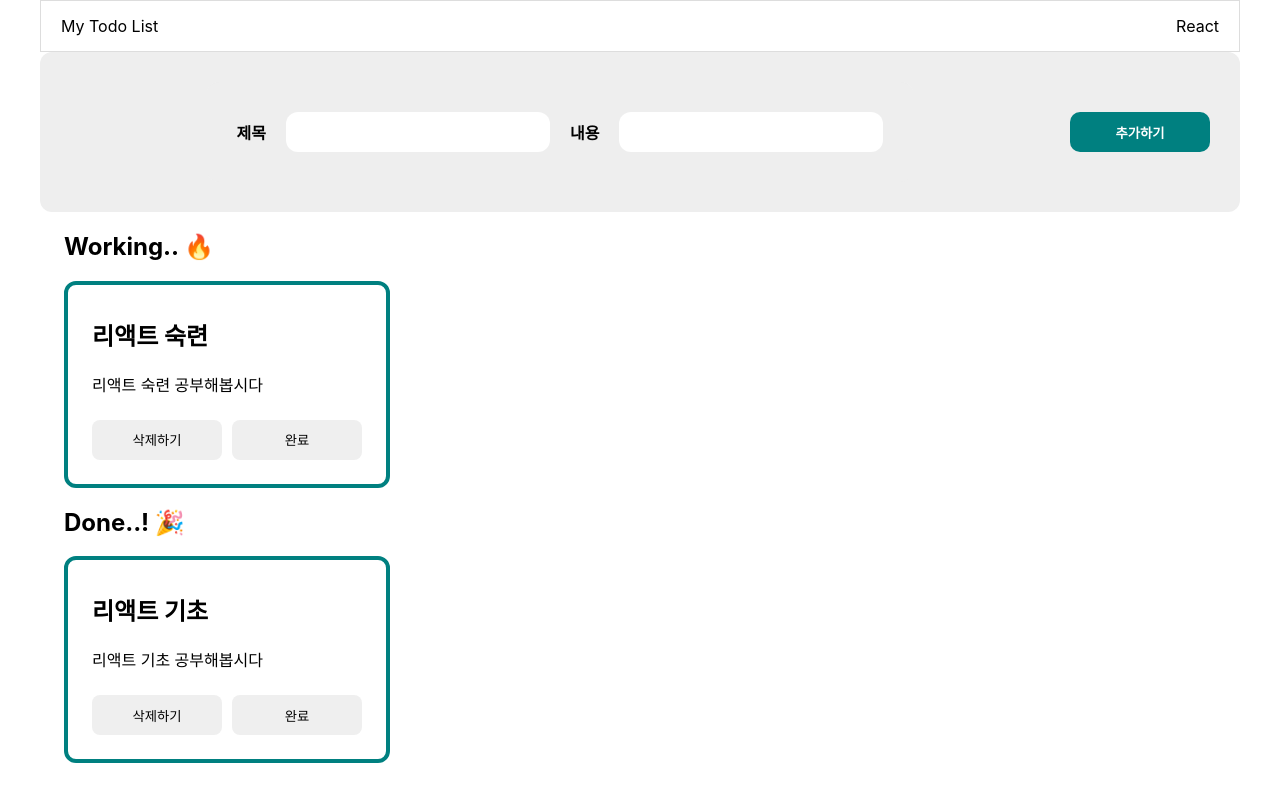
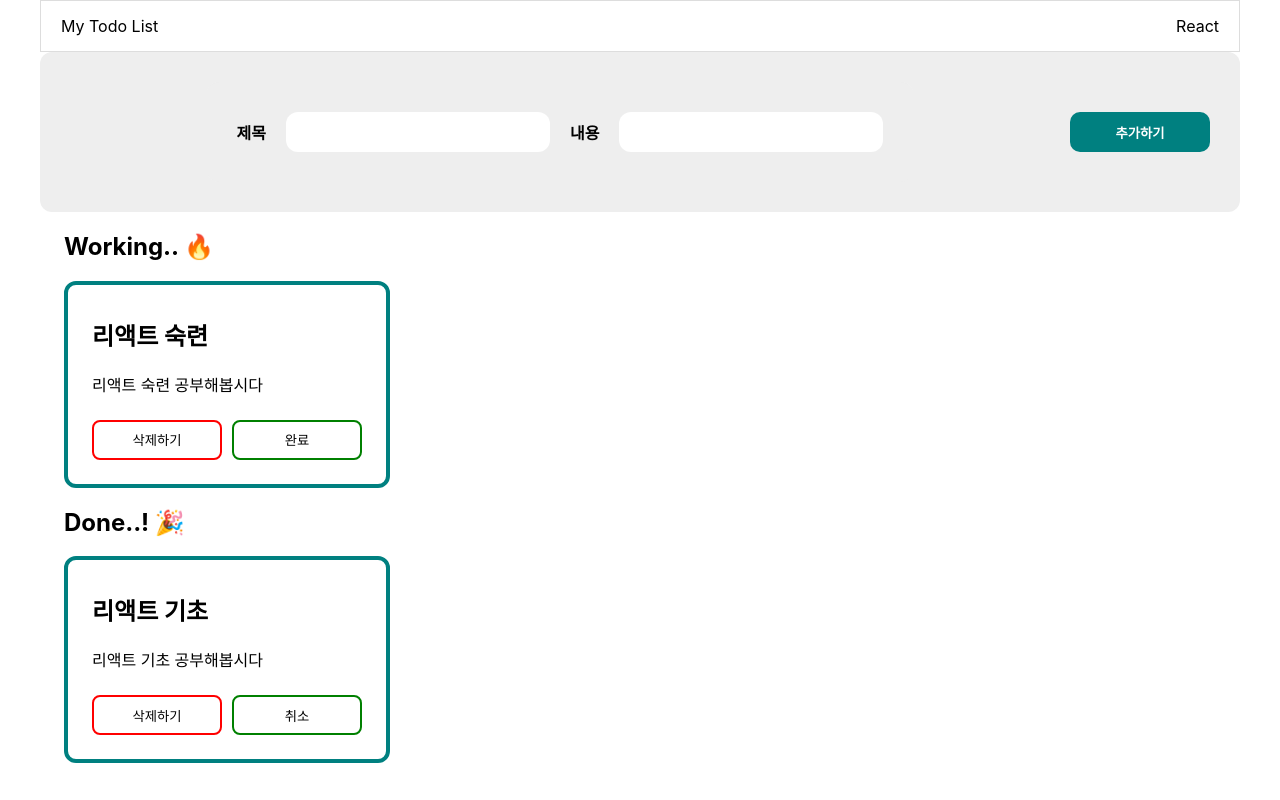
Before and after one commit to dragonrain5761/prac-todolist, a React (Create React App) app: page / in a window 1280 px wide. Built offline with nearby package versions, Linux system fonts and the light colour scheme.

Commit message:
add-features complete

```diff
--- a/src/App.css
+++ b/src/App.css
@@ -57,6 +57,7 @@
   font-weight: 700;
   height: 40px;
   width: 140px;
+  cursor: pointer;
 }
 
 .list-container {
@@ -86,16 +87,6 @@
   width: 270px;
 }
 
-.button-set {
-  display: flex;
-  gap: 10px;
-  margin-top: 24px;
-}
-
-.delete-button.button {
-  background-color: #fff;
-  border: 2px solid red;
-}
 .button {
   border: none;
   border-radius: 8px;
@@ -104,7 +95,18 @@
   width: 50%;
 }
 
-.complete-button.button {
+.button-set {
+  display: flex;
+  gap: 10px;
+  margin-top: 24px;
+}
+
+.todo-delete-button.button {
+  background-color: #fff;
+  border: 2px solid red;
+}
+
+.todo-complete-button.button {
   background-color: #fff;
   border: 2px solid green;
 }
--- a/src/App.jsx
+++ b/src/App.jsx
@@ -28,6 +28,18 @@ function App() {
   const bodyChangeHandler = (event) => {
     setBody(event.target.value);
   };
+  // 추가하기 버튼
+  const todoAddButtonHandler = (event) => {
+    event.preventDefault(); // form이 새로고침하는 것을 방지
+    const newTodo = {
+      id: todo.length + 1,
+      title: title,
+      body: body,
+      isDone: false,
+    };
+
+    setTodo([...todo, newTodo]);
+  };
 
   return (
     <div className="layout">
@@ -35,10 +47,11 @@ function App() {
         <div>My Todo List</div>
         <div>React</div>
       </div>
-      <form className="add-form">
+      <form className="add-form" onSubmit={todoAddButtonHandler}>
         <div className="input-group">
           <label className="form-label">제목</label>
           <input
+            value={title}
             type="text"
             name="title"
             className="add-input input-body"
@@ -46,6 +59,7 @@ function App() {
           ></input>
           <label className="form-label">내용</label>
           <input
+            value={body}
             type="text"
             name="body"
             className="add-input"
@@ -57,41 +71,50 @@ function App() {
       <div className="list-container">
         <h2 className="list-title">Working.. 🔥</h2>
         <div className="list-wrapper">
-          <div className="todo-container">
           {todo.map((item) => {
             if (item.isDone == false) {
               return (
+                <div className="todo-container" key={item.id}>
                   <div>
                     <h2 className="todo-title">{item.title}</h2>
                     <div>{item.body}</div>
                   </div>
+                  <div className="button-set">
+                    <button className="todo-delete-button button">
+                      삭제하기
+                    </button>
+                    <button className="todo-complete-button button">
+                      완료
+                    </button>
+                  </div>
+                </div>
               );
             }
           })}
-            <div className="button-set">
-              <button className="todo-delete-button button">삭제하기</button>
-              <button className="todo-complete-button button">완료</button>
         </div>
-          </div>
-        </div>
+
         <h2 className="list-title">Done..! 🎉</h2>
         <div className="list-wrapper">
-          <div className="todo-container">
           {todo.map((item) => {
             if (item.isDone == true) {
               return (
+                <div className="todo-container" key={item.id}>
                   <div>
                     <h2 className="todo-title">{item.title}</h2>
                     <div>{item.body}</div>
                   </div>
+                  <div className="button-set">
+                    <button className="todo-delete-button button">
+                      삭제하기
+                    </button>
+                    <button className="todo-complete-button button">
+                      취소
+                    </button>
+                  </div>
+                </div>
               );
             }
           })}
-            <div className="button-set">
-              <button className="todo-delete-button button">삭제하기</button>
-              <button className="todo-complete-button button">완료</button>
-            </div>
-          </div>
         </div>
       </div>
     </div>
```
Lines whose indentation alone changed are shown as unchanged.
